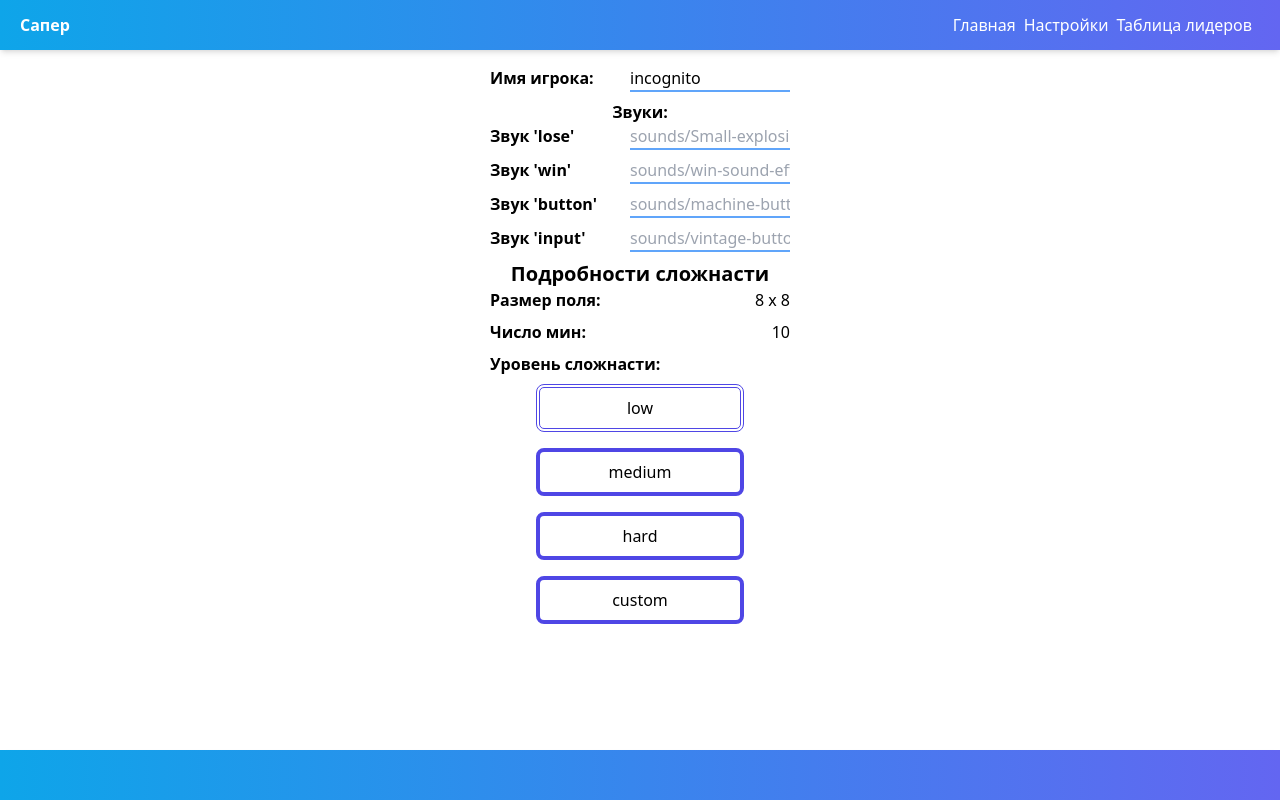
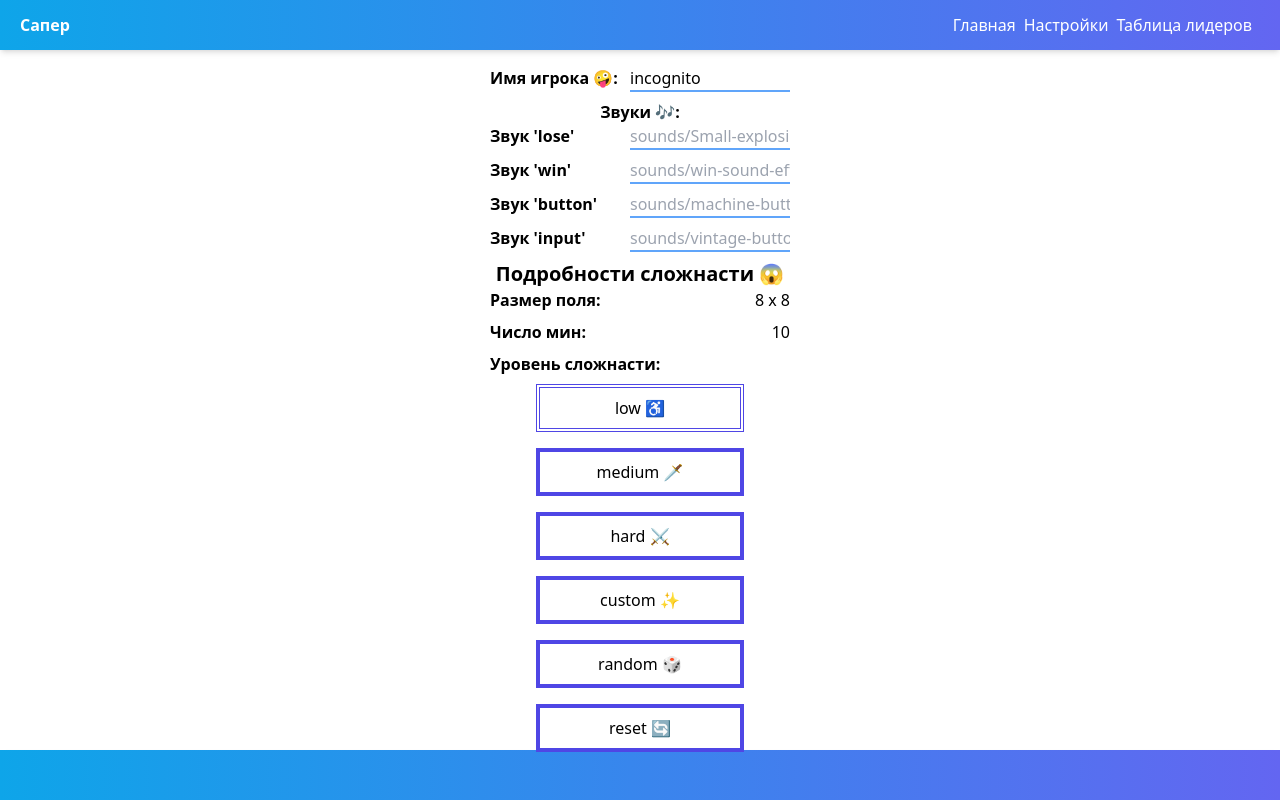
Before and after one commit to AntonChanin/sapper-app, a React (Vite) app: page /settings in a window 1280 px wide. Built offline with nearby package versions, Linux system fonts and the light colour scheme.

Commit message:
add random and reset

```diff
--- a/src/App.tsx
+++ b/src/App.tsx
@@ -18,7 +18,7 @@ const App = () => {
       </Routes>
       <Footer />
     </div>
-  )
-}
+  );
+};
 
 export default App;
--- a/src/components/Game.tsx
+++ b/src/components/Game.tsx
@@ -15,10 +15,8 @@ import config from '../app.config';
 import createClass from '../utils/createClass';
 import getBigger from '../utils/getBigger';
 import getRandomInRange from '../utils/getRandomInRange';
-import uuid from '../utils/uuid';
 import useCanWin from '../hooks/useCanWin';
 import useSoundConfig from '../hooks/useSoundConfig';
-import useLeadBoard from '../hooks/useLeadBoard';
 import { Coord } from '../types/common';
 import { Status, Mask } from '../types/field';
 import { HandleClick, HandleMouseDown } from '../types/handlers';
@@ -53,17 +51,22 @@ const createField = (size: Coord, mineCount: number): number[] => {
   return field;
 };
 
-
 const Game: FC = () => {
-  const { difficulty, flagAmmo, changeFlagAmmo, refreshFlagAmmo, saveTimer, getTimer } = SapperStoreInstance;
-  const { size: { x, y }, mineCount } = config.difficultyRule[difficulty];
+  const {
+    difficulty = 'low',
+    flagAmmo,
+    changeFlagAmmo,
+    refreshFlagAmmo,
+    addLeaderToBoard,
+    saveTimer,
+    getTimer,
+  } = SapperStoreInstance;
+  const { size: { x = 3, y = 3 }, mineCount } = config.difficultyRule[difficulty];
   const bigger = getBigger(x, y);
   const dimension = new Array(y).fill(new Array(x).fill(null));
-  const [currentTime, setCurrentTime] = useState('0');
   const [status, setStatus] = useState<Status>(Status.NONE);
   const [field, setField] = useState(() => createField({ x, y }, mineCount));
   const [mask, setMask] = useState<Mask[]>(() => new Array(x * y).fill(FillModel.mask));
-
   const sounds = useSoundConfig(Object.keys(config.sound));
 
   const reftesh = () => {
@@ -74,9 +77,14 @@ const Game: FC = () => {
     refreshFlagAmmo();
     localStorage.setItem('difficulty', difficulty);
   }, [difficulty]);
+  useCanWin({ field, target: MineModel.value, mask, callback: () => setStatus(Status.WIN) });
 
-  useLeadBoard({ status, scope: currentTime });
-  useCanWin({ field, target: MineModel.value, mask, callback: () => setStatus(Status.WIN) });
+  const TimerCallback = (props?: Record<string, string | number>) => {
+    addLeaderToBoard({
+      nickname: localStorage.getItem('nickname')
+        ?? 'incognito',  scope: `${props?.time}`
+    });
+  };
 
   const handleClick: HandleClick =
     ({ x, y }) => (e) => {
@@ -125,7 +133,7 @@ const Game: FC = () => {
           mask[y * bigger + x] = FillModel.mask;
           changeFlagAmmo(+1);
         };
-      }
+      };
       setMask((prev) => [...prev]);
     };
 
@@ -144,7 +152,7 @@ const Game: FC = () => {
       <div className={createClass(['flex', 'justify-around'])}>
         <TimerView
           model={getTimer()}
-          options={{ callback: (props) => setCurrentTime(`${props?.time}`), isStop: !!String(status) }}
+          options={{ callback: TimerCallback, isStop: !!String(status) }}
           saveToStore={(model) => saveTimer(model)}
         />
         <div className={createClass(['flex', 'items-center'])}>Запас флагов: {flagAmmo}</div>
@@ -154,10 +162,11 @@ const Game: FC = () => {
               createClass([
                 'w-12',
                 'h-12',
-                'rounded-full',
                 'text-indigo-600',
                 'hover:text-indigo-300',
-                `${!!status && 'animate-spin'}`,
+                'active:animate-bounce',
+                `${!!status && 'animate-spin rounded-full'}`,
+                `${!!status ? 'rounded-full' : 'rounded-lg'}`,
               ])
             }
             sound={config.sound['button']}
--- a/src/components/Setting.tsx
+++ b/src/components/Setting.tsx
@@ -10,6 +10,7 @@ import uuid from '../utils/uuid';
 import useDifficulty from '../hooks/useDifficulty';
 import clamp from '../utils/clamp';
 import getLower from '../utils/getLower';
+import getRandomInRange from '../utils/getRandomInRange';
 
 
 const Setting: FC = () => {
@@ -17,19 +18,40 @@ const Setting: FC = () => {
   const { difficulty: current, nickname, changeDifficulty, changeNickname, } = SapperStoreInstance;
   const [currentDifficulty, setCurrentDifficulty] = useState(config.difficultyRule[current]);
   const [custom, setCustom ] = useState(config.difficultyRule['custom'])
-  const { mineCount, size: { x, y } } = currentDifficulty;
+  const { mineCount, size: { x = 3, y = 3 } } = currentDifficulty;
+  const icon = ['♿', '🗡️', '⚔️', '✨'];
 
   useEffect(() => {
     localStorage.setItem('customDifficulty', JSON.stringify(custom));
   }, [custom]);
+
+  const makeRandomParam = () => {
+    const x = clamp(getRandomInRange(64), 3, 64);
+    const y = clamp(getRandomInRange(64), 3, x);
+    custom.size = { x, y, };
+    custom.mineCount = clamp(getRandomInRange(custom.size.x * 4), 3, 255);
+    setCustom(prev => ({ ...prev }));
+    config.difficultyRule['custom'] = custom;
+    setCurrentDifficulty(custom);
+  };
 
   const updateDifficulty = (value: string) => () => {
     changeDifficulty(value);
     setCurrentDifficulty(config.difficultyRule[current]);
   };
 
+  const rollRandom = (value: string) => () => {
+    makeRandomParam();
+    changeDifficulty('custom');
+  }
+
   const updateNickname  = (value: string) => {
     changeNickname(value);
+  };
+
+  const resetStore = () => {
+    localStorage.clear();
+    location.reload();
   };
 
   const updateCustomDifficulty = (field: string) => (value: string) => {
@@ -48,14 +70,14 @@ const Setting: FC = () => {
 
   return (<div className={createClass(['flex', 'flex-col', 'max-w-xs', 'min-w-[300px]', 'w-[300px]'])}>
     <Input
-      label={<b>Имя игрока:</b>}
+      label={<b>Имя игрока 🤪:</b>}
       className={createClass(['w-40', 'mb-2'])}
       value={nickname}
       sound={config.sound['input']}
       callback={updateNickname}
     />
     <div  className={createClass(['flex', 'flex-col'])}>
-      <b>Звуки:</b>
+      <b>Звуки 🎶:</b>
       {Object.keys(config.sound).map((name) => (
         <Input
           key={uuid()}
@@ -68,7 +90,7 @@ const Setting: FC = () => {
         />
       ))}
     </div>
-    <h2 className={createClass(['text-xl', 'font-bold'])}>Подробности сложнасти</h2>
+    <h2 className={createClass(['text-xl', 'font-bold'])}>Подробности сложнасти 😱</h2>
     <div className={createClass(['flex', 'flex-row', 'justify-between', 'items-center', 'mb-2'])}>
       <b>Размер поля: </b>{x} x {y}
     </div>
@@ -77,13 +99,27 @@ const Setting: FC = () => {
     </div>
     <b className={createClass(['flex'])}>Уровень сложнасти: </b>
     <div className={createClass(['flex', 'flex-row', 'justify-between', 'items-center', 'flex-col'])}>
-      {difficulty.map((name) => <Button
+      {difficulty.map((name, index) => <Button
         key={uuid()}
-        title={name}
-        className={`${current === name && 'border-double'} w-52`}
+        title={`${name}  ${icon[index]}`}
+        className={createClass([`${current === name && 'border-double'}`, 'w-52', 'active:animate-bounce'])}
         sound={config.sound['button']}
         callback={updateDifficulty(name)}
       />)}
+      <Button
+        key={uuid()}
+        title="random 🎲"
+        className={createClass([`${current === 'random' && 'border-double'}`, 'w-52', 'active:animate-bounce'])}
+        sound={config.sound['button']}
+        callback={rollRandom('random')}
+      />
+       <Button
+        key={uuid()}
+        title="reset 🔄"
+        className={createClass([`${current === 'random' && 'border-double'}`, 'w-52', 'active:animate-bounce'])}
+        sound={config.sound['button']}
+        callback={resetStore}
+      />
     </div>
     <div className={createClass(['flex', 'flex-col'])}>{current === 'custom' && (<>
       <b>Размер поля:</b>
--- a/src/components/Timer.tsx
+++ b/src/components/Timer.tsx
@@ -12,15 +12,14 @@ const Timer: FC<Props> = (props) => {
   const {
     initialMinute,
     initialSeconds,
-    seed,
+    time,
     change,
-    time: { instance },
     clearTimer,
     startTimer,
     updateParam,
   } = model;
-  const [ minutes, setMinutes ] = useState(model.time.minutes);
-  const [ seconds, setSeconds ] =  useState(model.time.seconds);
+  const [ minutes, setMinutes ] = useState(time.minutes);
+  const [ seconds, setSeconds ] =  useState(time.seconds);
 
   useEffect(() => {
     setMinutes(initialMinute);
--- a/src/components/ui/Button.tsx
+++ b/src/components/ui/Button.tsx
@@ -26,7 +26,8 @@ const Button: FC<Props> = (props) => {
         className,
         'p-2',
         'm-2',
-        'border-4 rounded-lg border-indigo-600',
+        'border-4',
+        'border-indigo-600',
         'hover:border-indigo-300',
       ])}
       onClick={handleClick}
--- a/src/hooks/useLeadBoard.ts
+++ /dev/null
@@ -1,14 +0,0 @@
-import { useEffect } from 'react';
-
-import SapperStoreInstance from '../store';
-import { Status } from '../types/field';
-
-const useLeadBoard = (props: { status: Status, scope: string, }) => {
-  const { status, scope } = props;
-  const { addLeaderToBoard } = SapperStoreInstance;
-  useEffect(() =>{
-    status === Status.WIN && addLeaderToBoard({ nickname:  localStorage.getItem('nickname') ?? 'incognito',  scope });
-  }, [status]);
-};
-
-export default useLeadBoard;
```
